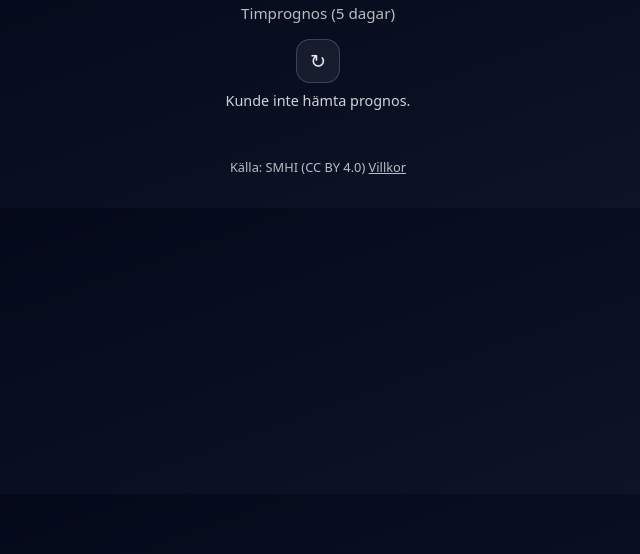
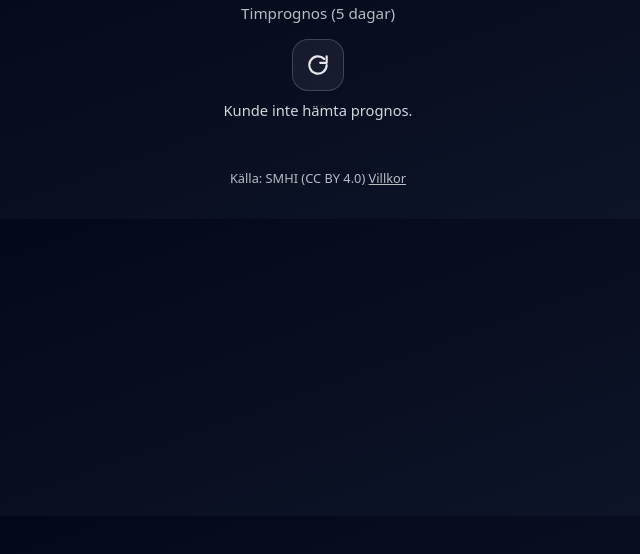
Before and after one commit to jejja/vader, a plain HTML site: page index.html in a window 1280 px wide. Shown: the part 78-632 px from the top of the page, without its empty margins (322-962 px from the left). Drawn offline with Linux system fonts and the light colour scheme; no server answers.

Commit message:
Update index.html

```diff
--- a/index.html
+++ b/index.html
@@ -27,10 +27,7 @@
       text-align: center;
     }
 
-    h1 {
-      margin: 0;
-      color: var(--accent);
-    }
+    h1 { margin: 0; color: var(--accent); }
 
     .sub {
       opacity: 0.8;
@@ -41,36 +38,47 @@
     .topbar {
       max-width: 1100px;
       margin: 0 auto;
-      padding: 0 1rem 0.5rem;
+      padding: 0 1rem 0.6rem;
       display: flex;
       justify-content: center;
     }
 
     .icon-btn {
-      width: 44px;
-      height: 44px;
+      width: 52px;
+      height: 52px;
       display: inline-flex;
       align-items: center;
       justify-content: center;
       border: 1px solid rgba(255,255,255,.18);
       background: rgba(255,255,255,.06);
       color: var(--text);
-      border-radius: 14px;
+      border-radius: 16px;
       cursor: pointer;
-      font-size: 1.2rem;
       user-select: none;
+      transition: transform .08s ease, filter .15s ease;
+    }
+    .icon-btn:hover { filter: brightness(1.10); }
+    .icon-btn:active { transform: scale(0.98); }
+    .icon-btn:disabled { opacity: 0.6; cursor: not-allowed; }
+
+    .icon-btn svg {
+      width: 26px;
+      height: 26px;
+      display: block;
     }
 
-    .icon-btn:hover { filter: brightness(1.08); }
-    .icon-btn:disabled { opacity: 0.6; cursor: not-allowed; }
+    .icon-btn.loading svg {
+      animation: spin 0.9s linear infinite;
+    }
 
     .status {
       max-width: 1100px;
       margin: 0 auto;
       padding: 0 1rem 1rem;
       text-align: center;
-      opacity: 0.9;
-      font-size: 0.9rem;
+      opacity: 0.92;
+      font-size: 0.92rem;
+      line-height: 1.35;
     }
 
     .days {
@@ -122,10 +130,7 @@
       text-align: center;
     }
 
-    .time {
-      font-size: 0.8rem;
-      opacity: 0.7;
-    }
+    .time { font-size: 0.8rem; opacity: 0.7; }
 
     .icon {
       font-size: 1.6rem;
@@ -157,10 +162,9 @@
       opacity: 0.8;
       padding: 0 1rem 2rem;
     }
-
     footer a { color: inherit; }
 
-    /* ====== IKONER + ANIMATIONER ====== */
+    /* Ikon-animationer */
     .sun { animation: spin 8s linear infinite; }
     .moon { animation: pulse 3s ease-in-out infinite; }
     .cloud { animation: float 4s ease-in-out infinite; }
@@ -184,7 +188,13 @@
   </header>
 
   <div class="topbar">
-    <button id="btnRefresh" class="icon-btn" title="Uppdatera" aria-label="Uppdatera">↻</button>
+    <button id="btnRefresh" class="icon-btn" title="Uppdatera" aria-label="Uppdatera">
+      <!-- Reload SVG (större och skarpare än textsymbol) -->
+      <svg viewBox="0 0 24 24" fill="none" aria-hidden="true">
+        <path d="M20 12a8 8 0 1 1-2.34-5.66" stroke="currentColor" stroke-width="2" stroke-linecap="round"/>
+        <path d="M20 4v6h-6" stroke="currentColor" stroke-width="2" stroke-linecap="round" stroke-linejoin="round"/>
+      </svg>
+    </button>
   </div>
 
   <div id="status" class="status" aria-live="polite"></div>
@@ -208,7 +218,7 @@
   const statusEl = document.getElementById("status");
   const btnRefresh = document.getElementById("btnRefresh");
 
-  // För dag-gruppering i Sverige-tid (fixar “gårdagen”-effekter runt midnatt)
+  // Gruppning per lokal dag i Sverige-tid (fixar “gårdagen” runt midnatt)
   const dayKeyFmt = new Intl.DateTimeFormat("sv-SE", {
     timeZone: "Europe/Stockholm",
     year: "numeric",
@@ -216,7 +226,7 @@
     day: "2-digit"
   });
 
-  // För dag/natt i Sverige-tid
+  // Dag/natt i Sverige-tid
   const hourFmt = new Intl.DateTimeFormat("sv-SE", {
     timeZone: "Europe/Stockholm",
     hour: "2-digit",
@@ -246,7 +256,6 @@
   };
 
   function iconForWsymb2(code, day) {
-    // Ingen "❓" längre – okänt blir neutral moln-ikon
     const fallback = { emoji: "☁️", cls: "cloud" };
     if (!Number.isFinite(code)) return fallback;
 
@@ -289,8 +298,9 @@
     return (p && Array.isArray(p.values) && p.values.length) ? p.values[0] : fallback;
   }
 
-  function fmtLastUpdated(ms) {
-    return new Intl.DateTimeFormat("sv-SE", { dateStyle:"medium", timeStyle:"short" }).format(new Date(ms));
+  function fmt(msOrIso) {
+    return new Intl.DateTimeFormat("sv-SE", { dateStyle:"medium", timeStyle:"short" })
+      .format(new Date(msOrIso));
   }
 
   function loadCache() {
@@ -315,13 +325,19 @@
   async function fetchForecast({ force = false } = {}) {
     if (!force) {
       const cached = loadCache();
-      if (cached) return { data: cached.data, ts: cached.ts };
+      if (cached) return { data: cached.data, fetchedAt: cached.ts };
     }
     const res = await fetch(URL, { headers: { "Accept": "application/json" } });
     if (!res.ok) throw new Error(`SMHI svarade ${res.status} ${res.statusText}`);
     const data = await res.json();
-    const ts = saveCache(data);
-    return { data, ts };
+    const fetchedAt = saveCache(data);
+    return { data, fetchedAt };
+  }
+
+  function getSmhiForecastTimestamp(data) {
+    // SMHI beskriver bl.a. "approvedTime" som när prognosen beräknades/godkändes.
+    // I vissa endpoints kan fält heta createdTime; därför fallbackar vi.
+    return data?.approvedTime || data?.createdTime || data?.referenceTime || null;
   }
 
   function render(data) {
@@ -339,7 +355,6 @@
       const card = document.createElement("div");
       card.className = "day-card";
 
-      // “T12:00” för stabilt datum i local parsing
       const title = new Date(key + "T12:00:00").toLocaleDateString("sv-SE", {
         weekday: "long",
         day: "numeric",
@@ -388,26 +403,35 @@
     }
   }
 
+  function setLoading(isLoading) {
+    btnRefresh.disabled = isLoading;
+    btnRefresh.classList.toggle("loading", isLoading);
+  }
+
   async function refresh(force = false) {
-    btnRefresh.disabled = true;
-    btnRefresh.textContent = "⟳";
+    setLoading(true);
     statusEl.textContent = "Uppdaterar…";
 
     try {
-      const { data, ts } = await fetchForecast({ force });
+      const { data, fetchedAt } = await fetchForecast({ force });
       render(data);
-      statusEl.textContent = `Senast uppdaterad: ${fmtLastUpdated(ts)}`;
+
+      const smhiTime = getSmhiForecastTimestamp(data);
+      const smhiLine = smhiTime ? `SMHI prognos skapad: ${fmt(smhiTime)}` : `SMHI prognos skapad: okänd`;
+      statusEl.innerHTML =
+        `Senast hämtad: <strong>${fmt(fetchedAt)}</strong><br>` +
+        `${smhiLine}`;
     } catch (e) {
       console.error(e);
       statusEl.textContent = "Kunde inte hämta prognos.";
     } finally {
-      btnRefresh.disabled = false;
-      btnRefresh.textContent = "↻";
+      setLoading(false);
     }
   }
 
-  // Knapp = alltid nät (färsk data), första laddning = cache ok
+  // Klick = alltid färsk data från SMHI
   btnRefresh.addEventListener("click", () => refresh(true));
+  // Första laddning: cache ok
   refresh(false);
 </script>
 </body>
```
